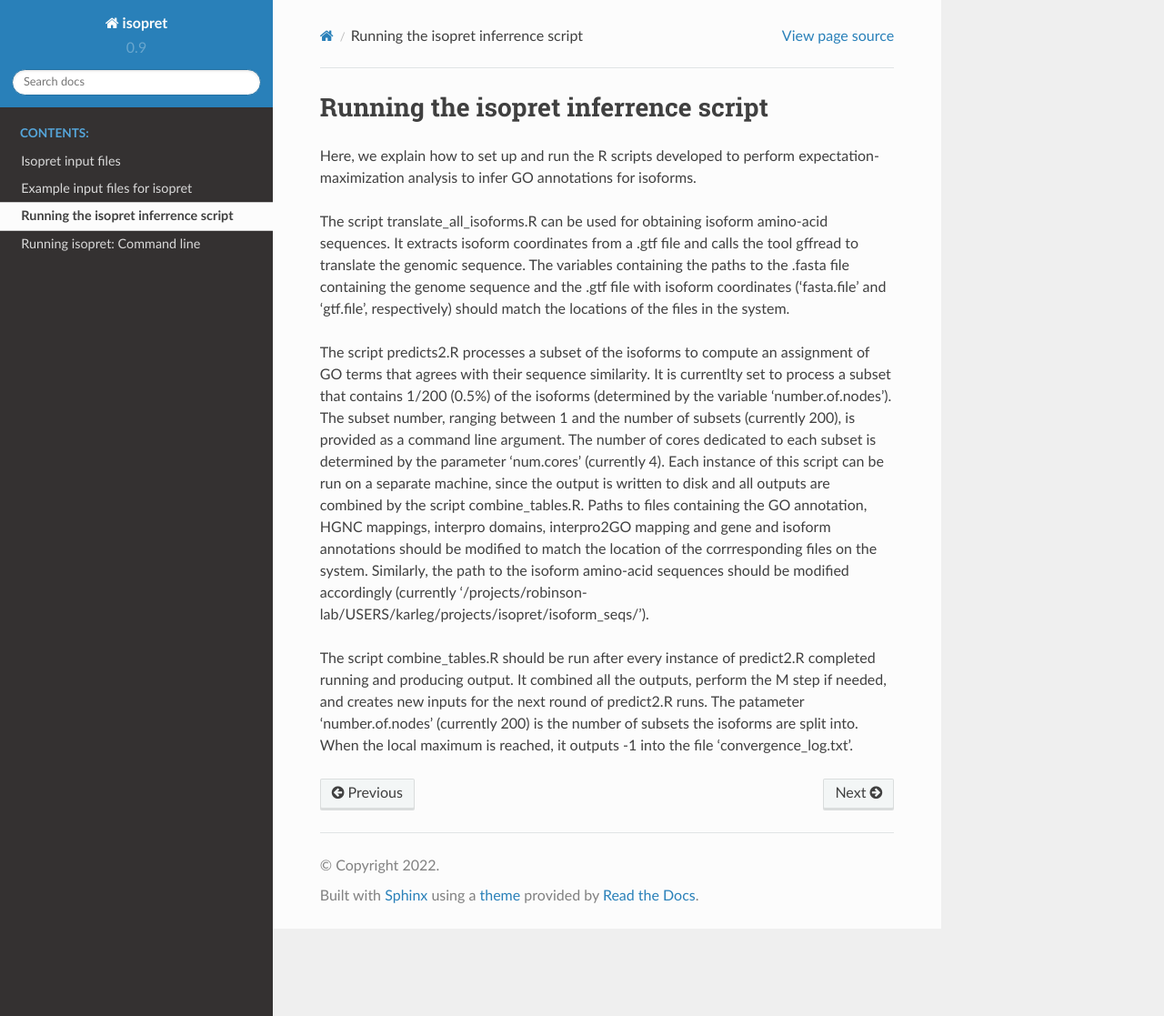
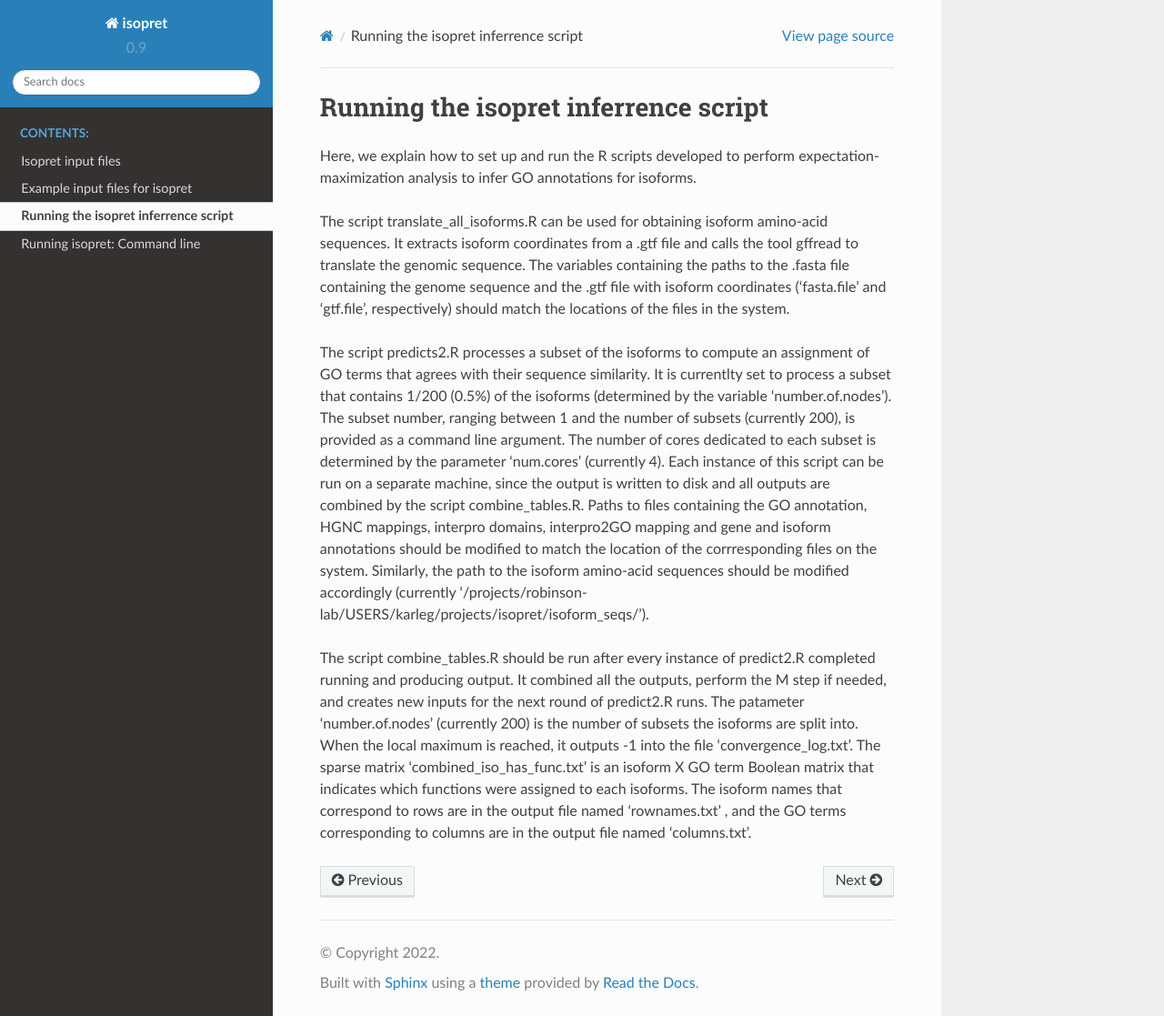
Before and after one commit to TheJacksonLaboratory/isopretGO, a Sphinx documentation site: the page built from docs/running-inferrence.rst, in a window 1280 px wide and 1117 px high. Shown: the whole window at 91% size. Built offline with Sphinx 7.4.7 and the Read the Docs theme 2.0.0, drawn with Linux system fonts in a browser that asks for light colours; pages that are not in the unit, such as notebooks, are missing from menus.

Commit message:
Update running-inferrence.rst

```diff
--- a/docs/running-inferrence.rst
+++ b/docs/running-inferrence.rst
@@ -11,4 +11,4 @@
 
 The script predicts2.R processes a subset of the isoforms to compute an assignment of GO terms that agrees with their sequence similarity.  It is currentlty set to process a subset that contains 1/200 (0.5%) of the isoforms (determined by the variable 'number.of.nodes').  The subset number, ranging between 1 and the number of subsets (currently 200), is provided as a command line argument.  The number of cores dedicated to each subset is determined by the parameter 'num.cores' (currently 4).  Each instance of this script can be run on a separate machine, since the output is written to disk and all outputs are combined by the script combine_tables.R.  Paths to files containing the GO annotation, HGNC mappings, interpro domains, interpro2GO mapping and gene and isoform annotations should be modified to match the location of the corrresponding files on the system.  Similarly, the path to the isoform amino-acid sequences should be modified accordingly (currently '/projects/robinson-lab/USERS/karleg/projects/isopret/isoform_seqs/').
 
-The script combine_tables.R should be run after every instance of predict2.R completed running and producing output.  It combined all the outputs, perform the M step if needed, and creates new inputs for the next round of predict2.R runs.  The patameter 'number.of.nodes' (currently 200) is the number of subsets the isoforms are split into.  When the local maximum is reached, it outputs -1 into the file 'convergence_log.txt'.
+The script combine_tables.R should be run after every instance of predict2.R completed running and producing output.  It combined all the outputs, perform the M step if needed, and creates new inputs for the next round of predict2.R runs.  The patameter 'number.of.nodes' (currently 200) is the number of subsets the isoforms are split into.  When the local maximum is reached, it outputs -1 into the file 'convergence_log.txt'.  The sparse matrix 'combined_iso_has_func.txt' is an isoform X GO term Boolean matrix that indicates which functions were assigned to each isoforms.  The isoform names that correspond to rows are in the output file named 'rownames.txt' , and the GO terms corresponding to columns are in the output file named 'columns.txt'.
```
